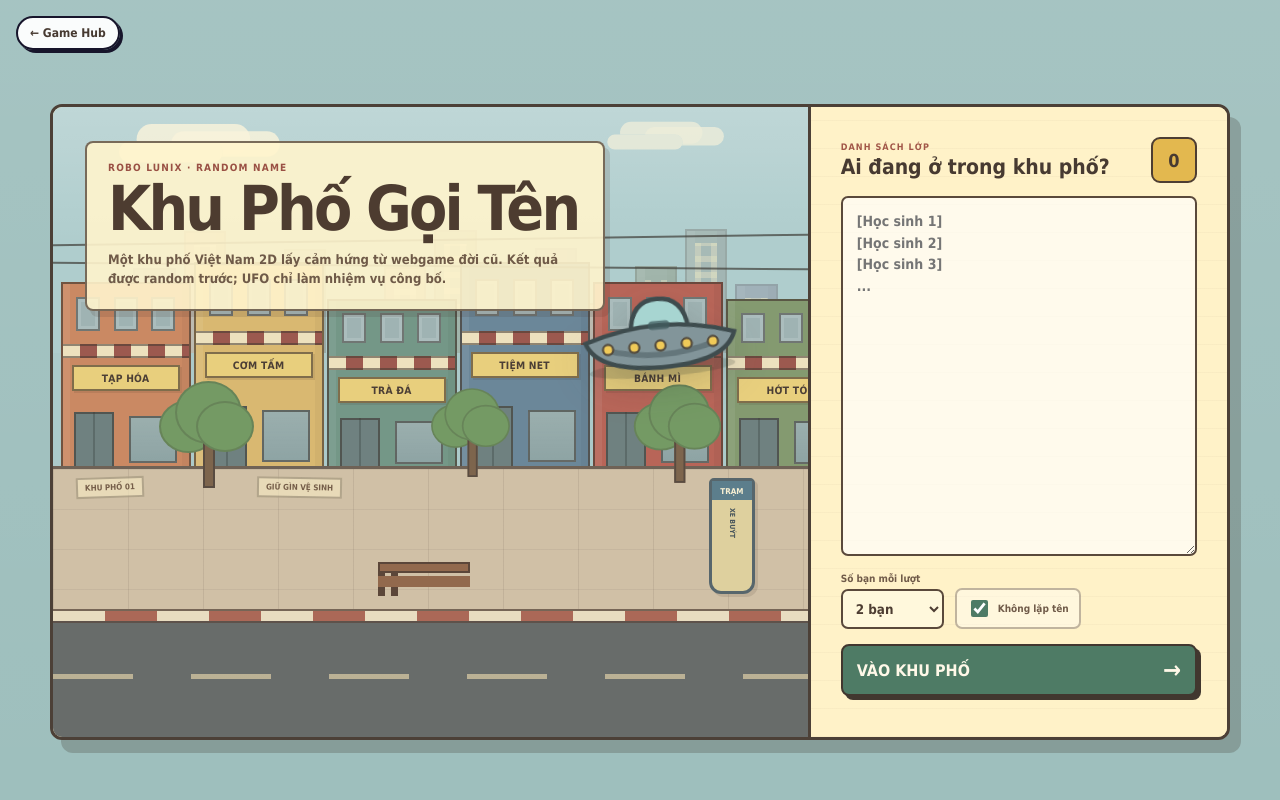
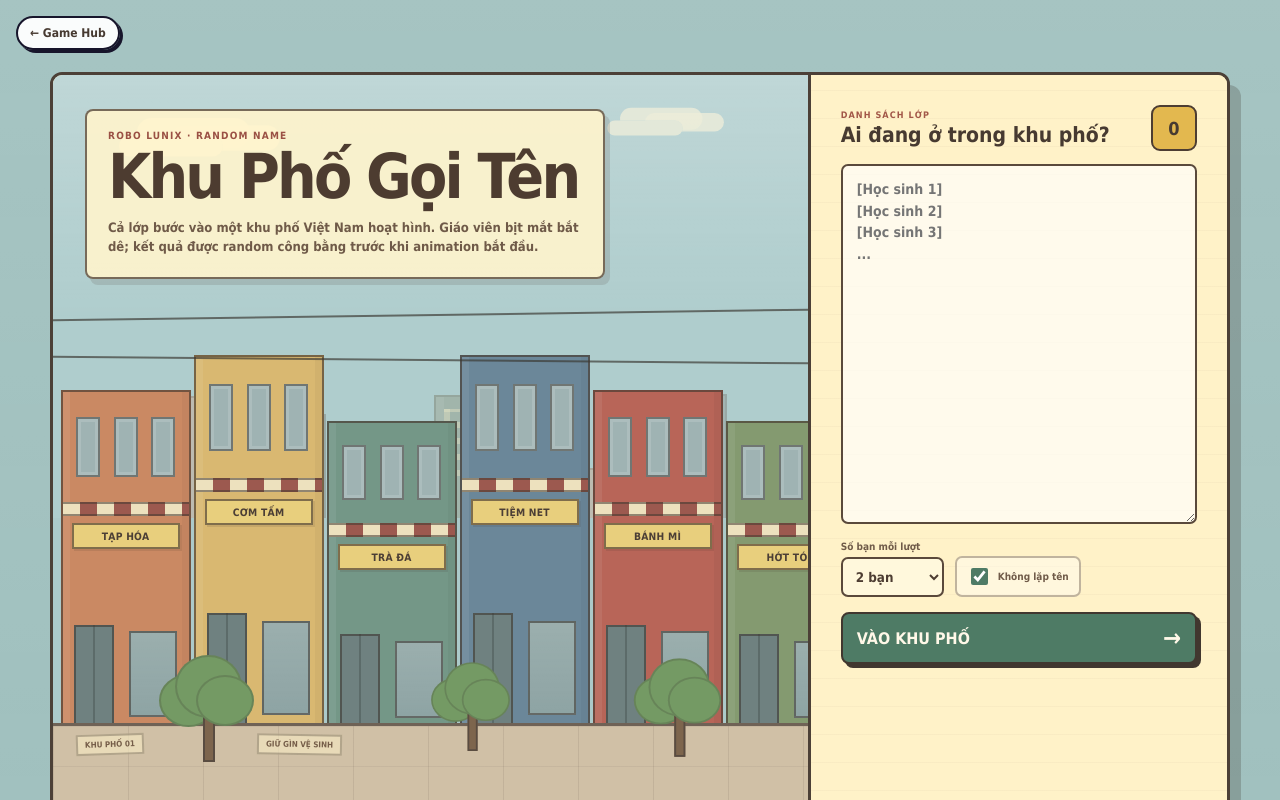
Before and after one commit to VanLung/Mini-Game, a Next.js app: page /street-random in a window 1280 px wide. Shown: the top 800 px of the page. Built offline with nearby package versions, Linux system fonts and the light colour scheme.

Commit message:
feat: merge Random Name into street blindfold game

```diff
--- a/components/StreetRandomGame.tsx
+++ b/components/StreetRandomGame.tsx
@@ -10,8 +10,8 @@ import {
   useState,
 } from "react";
 
-const STORAGE_KEY = "lunix-street-random-class";
-const MAX_STUDENTS = 60;
+const STORAGE_KEY = "lunix-random-name-class";
+const LEGACY_STORAGE_KEY = "lunix-street-random-class";
 
 type StreetAgent = {
   index: number;
@@ -25,6 +25,7 @@ type StreetAgent = {
 type Winner = {
   index: number;
   name: string;
+  quote: string;
 };
 
 type StreetEventKind = "icecream" | "bus" | "rain" | "vendor";
@@ -35,6 +36,20 @@ type StreetEvent = {
   title: string;
   subtitle: string;
 };
+
+const FUNNY_LINES = [
+  "Ủa thầy/cô bịt mắt thiệt không vậy? 😭",
+  "Kế hoạch đào tẩu chính thức phá sản.",
+  "Em yêu cầu xem lại VAR!",
+  "Chạy hết tốc lực rồi mà vẫn bị bắt. 🥲",
+  "Đồng đội đâu? Sao bỏ em lại vậy?",
+  "Thầy/cô không thấy đường mà vẫn tìm đúng em???",
+  "Em nghĩ chúng ta nên thương lượng...",
+  "Xin tha, em còn bài tập chưa làm!",
+  "Một phút mặc niệm cho chiến thuật vừa rồi.",
+  "Báo động đỏ! Em đã bị bắt sống!",
+  "Em là người được chọn… để bị bắt!",
+];
 
 const STREET_EVENTS: Array<Omit<StreetEvent, "id">> = [
   {
@@ -82,8 +97,7 @@ function parseNames(value: string) {
   return value
     .split(/[\n,;\t]+/)
     .map((name) => name.trim())
-    .filter(Boolean)
-    .slice(0, MAX_STUDENTS);
+    .filter(Boolean);
 }
 
 function shuffle<T>(items: T[]) {
@@ -117,12 +131,22 @@ function pickStreetEvent(): StreetEvent {
   };
 }
 
+function laneCountFor(count: number) {
+  if (count <= 20) return 4;
+  if (count <= 40) return 5;
+  if (count <= 70) return 6;
+  if (count <= 110) return 7;
+  if (count <= 160) return 8;
+  return Math.min(12, 8 + Math.ceil((count - 160) / 60));
+}
+
 function makeAgents(count: number): StreetAgent[] {
+  const laneCount = laneCountFor(count);
   return Array.from({ length: count }, (_, index) => ({
     index,
-    x: 4 + Math.random() * 91,
-    lane: index % 4,
-    speed: 4.2 + Math.random() * 3.2,
+    x: 3 + Math.random() * 93,
+    lane: index % laneCount,
+    speed: 3.7 + Math.random() * 3.4,
     direction: Math.random() > 0.5 ? 1 : -1,
     nextTurnAt: performance.now() + 2600 + Math.random() * 5200,
   }));
@@ -327,6 +351,34 @@ function RetroStudent({
           rx="2.5"
           fill={palette[1]}
         />
+      </g>
+    </svg>
+  );
+}
+
+
+function RetroTeacher({ hunting = false }: { hunting?: boolean }) {
+  return (
+    <svg aria-hidden="true" className="street-v2-teacher-svg" viewBox="0 0 92 138">
+      <ellipse cx="46" cy="131" rx="31" ry="6" fill="rgba(46,42,37,.2)" />
+      <g className={hunting ? "street-v2-teacher-body is-hunting" : "street-v2-teacher-body"}>
+        <path d="M33 90 L29 126" stroke="#2e3442" strokeWidth="13" strokeLinecap="round" />
+        <path d="M59 90 L63 126" stroke="#2e3442" strokeWidth="13" strokeLinecap="round" />
+        <path d="M24 127 h18" stroke="#24282f" strokeWidth="7" strokeLinecap="round" />
+        <path d="M51 127 h18" stroke="#24282f" strokeWidth="7" strokeLinecap="round" />
+
+        <rect x="27" y="56" width="38" height="44" rx="9" fill="#fff7e6" stroke="#4b3b31" strokeWidth="3" />
+        <path d="M46 57 V99" stroke="#c9b79d" strokeWidth="2" />
+        <path className="teacher-arm-left" d="M28 65 Q13 77 16 91" fill="none" stroke="#e5aa7c" strokeWidth="10" strokeLinecap="round" />
+        <path className="teacher-arm-right" d="M64 65 Q79 77 76 91" fill="none" stroke="#e5aa7c" strokeWidth="10" strokeLinecap="round" />
+
+        <rect x="29" y="18" width="34" height="40" rx="14" fill="#e5aa7c" stroke="#4b3b31" strokeWidth="3" />
+        <path d="M27 31 Q28 10 46 10 Q66 10 65 34 Q59 22 50 24 Q40 19 27 31" fill="#2f2927" />
+        <path d="M29 33 Q46 26 63 33 L62 43 Q46 49 30 43Z" fill="#d84e43" stroke="#4b3b31" strokeWidth="2.5" />
+        <path d="M63 36 L79 29 L71 46Z" fill="#d84e43" stroke="#4b3b31" strokeWidth="2.2" />
+        <path d="M40 50 Q46 54 52 50" fill="none" stroke="#9b5e50" strokeWidth="2.2" strokeLinecap="round" />
+
+        <rect x="37" y="61" width="18" height="6" rx="3" fill="#f0ca58" />
       </g>
     </svg>
   );
@@ -538,11 +590,11 @@ function SetupCard({
             <p>ROBO LUNIX · RANDOM NAME</p>
             <h1>Khu Phố Gọi Tên</h1>
             <span>
-              Một khu phố Việt Nam 2D lấy cảm hứng từ webgame đời cũ. Kết quả
-              được random trước; UFO chỉ làm nhiệm vụ công bố.
+              Cả lớp bước vào một khu phố Việt Nam hoạt hình. Giáo viên bịt mắt
+              bắt dê; kết quả được random công bằng trước khi animation bắt đầu.
             </span>
           </div>
-          <div className="street-v2-setup-ufo"><RetroUfo /></div>
+          <div className="street-v2-setup-teacher"><RetroTeacher /></div>
         </div>
 
         <div className="street-v2-form">
@@ -621,7 +673,7 @@ export function StreetRandomGame() {
 
   useEffect(() => {
     try {
-      const raw = window.localStorage.getItem(STORAGE_KEY);
+      const raw = window.localStorage.getItem(STORAGE_KEY) ?? window.localStorage.getItem(LEGACY_STORAGE_KEY);
       if (!raw) return;
       const saved = JSON.parse(raw) as string[];
       if (Array.isArray(saved)) {
@@ -674,7 +726,9 @@ export function StreetRandomGame() {
           agent.direction = -1;
         }
 
-        const elementTop = 63 + agent.lane * 5.1;
+        const laneCount = laneCountFor(names.length);
+        const laneSpacing = Math.min(5.1, 24 / Math.max(1, laneCount - 1));
+        const elementTop = 60 + agent.lane * laneSpacing;
         element.style.left = agent.x + "%";
         element.style.top = elementTop + "%";
         element.dataset.direction = String(agent.direction);
@@ -747,11 +801,18 @@ export function StreetRandomGame() {
   }, [called.length, names.length, noRepeat]);
 
   const crowdScale = useMemo(() => {
+    if (names.length >= 220) return 0.38;
+    if (names.length >= 160) return 0.44;
+    if (names.length >= 120) return 0.5;
+    if (names.length >= 90) return 0.56;
+    if (names.length >= 60) return 0.64;
     if (names.length >= 42) return 0.72;
     if (names.length >= 28) return 0.82;
     if (names.length >= 18) return 0.9;
     return 1;
   }, [names.length]);
+
+  const density = names.length >= 120 ? "ultra" : names.length >= 60 ? "dense" : "normal";
 
   const beginGame = useCallback(() => {
     const parsed = parseNames(draft);
@@ -844,6 +905,7 @@ export function StreetRandomGame() {
     const finalWinners = captured.map((index) => ({
       index,
       name: names[index],
+      quote: FUNNY_LINES[Math.floor(Math.random() * FUNNY_LINES.length)],
     }));
 
     if (noRepeat) {
@@ -895,7 +957,8 @@ export function StreetRandomGame() {
 
   return (
     <main
-      className="street-v2-game"
+      className="street-v2-game random-name-v3"
+      data-density={density}
       lang="vi"
       style={{ "--crowd-scale": crowdScale } as CSSProperties}
     >
@@ -968,6 +1031,11 @@ export function StreetRandomGame() {
         })}
       </div>
 
+      <div className={drawing ? "street-v2-teacher is-hunting" : "street-v2-teacher"}>
+        <span>GIÁO VIÊN</span>
+        <RetroTeacher hunting={drawing} />
+      </div>
+
       <div className="street-v2-npc npc-food">
         <div className="street-v2-npc-bubble">Bánh mì nóng đây!</div>
         <RetroStudent variant={104} />
@@ -982,13 +1050,6 @@ export function StreetRandomGame() {
 
       {streetEvent && <EventOverlay event={streetEvent} />}
 
-      {ufoVisible && (
-        <div className={"street-v2-ufo " + (drawing ? "active" : "")}>
-          <RetroUfo />
-          <small>RL-26</small>
-        </div>
-      )}
-
       {beams.map((beam) => (
         <div
           className="street-v2-beam"
@@ -1001,16 +1062,16 @@ export function StreetRandomGame() {
 
       {drawing && (
         <div className="street-v2-draw-notice" key={round}>
-          <small>UFO ĐANG QUÉT KHU PHỐ</small>
-          <strong>AI SẼ LÊN BẢNG?</strong>
+          <small>GIÁO VIÊN ĐÃ BỊT MẮT</small>
+          <strong>AI SẼ BỊ BẮT?</strong>
         </div>
       )}
 
       <div className="street-v2-control-panel">
         <div>
-          <small>RANDOM ENGINE</small>
+          <small>BỊT MẮT BẮT DÊ</small>
           <span>
-            Kết quả được chọn trước animation · {drawCount} bạn/lượt
+            Random công bằng · không giới hạn cứng số học sinh · {drawCount} bạn/lượt
           </span>
         </div>
         <button
@@ -1019,7 +1080,7 @@ export function StreetRandomGame() {
           type="button"
         >
           <i />
-          <span>{drawing ? "ĐANG QUÉT..." : "GỌI TÊN"}</span>
+          <span>{drawing ? "ĐANG SĂN..." : "BẮT ĐẦU SĂN"}</span>
         </button>
       </div>
 
@@ -1029,7 +1090,7 @@ export function StreetRandomGame() {
             <header>
               <div>
                 <small>THÔNG BÁO KHU PHỐ 01</small>
-                <h2>Mời các bạn lên bảng trả bài</h2>
+                <h2>Đã bị tóm!</h2>
               </div>
               <b>ĐÃ CHỌN</b>
             </header>
@@ -1041,7 +1102,10 @@ export function StreetRandomGame() {
                   <div>
                     <RetroStudent variant={stringHash(winner.name + ":" + winner.index)} />
                   </div>
-                  <strong>{winner.name}</strong>
+                  <div className="street-v2-result-copy">
+                    <strong>{winner.name}</strong>
+                    <p>“{winner.quote}”</p>
+                  </div>
                 </article>
               ))}
             </div>
```
